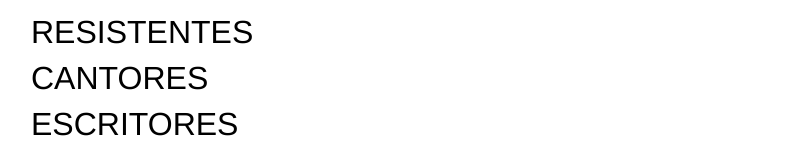
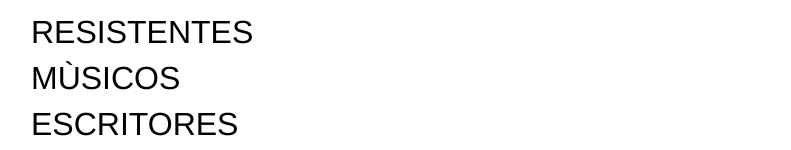
Before and after one commit to MiguelGarciaTH/25abril, a React (Vite) app in the folder arquivo-web-client/: page / in a window 1280 px wide. Shown: the part 250-400 px from the top of the page, without its empty margins (19-810 px from the left). Built offline with nearby package versions, Linux system fonts and the light colour scheme; no server answers; a web font is replaced by a local one.

Commit message:
fix(web): changes cantores to musicos

```diff
--- a/arquivo-web-client/src/components/NavBar.jsx
+++ b/arquivo-web-client/src/components/NavBar.jsx
@@ -18,7 +18,7 @@ const NavBar = () => {
             <br />
             <Link className="navbar-link" to="/entity/RESISTENTES">RESISTENTES</Link>
             <br />
-            <Link className="navbar-link" to="/entity/CANTORES">CANTORES</Link>
+            <Link className="navbar-link" to="/entity/CANTORES">MÙSICOS</Link>
             <br />
             <Link className="navbar-link" to="/entity/ESCRITORES">ESCRITORES</Link>
             <br />
```
